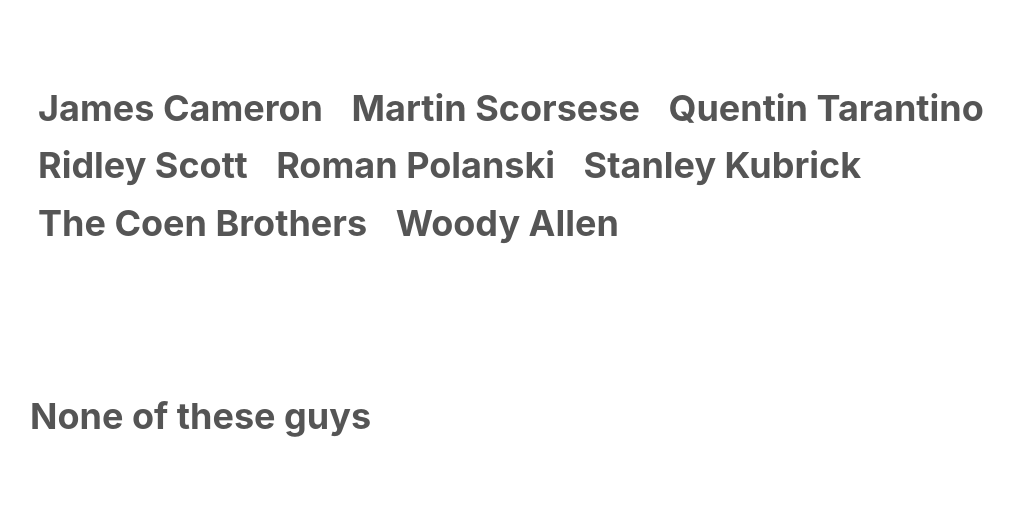
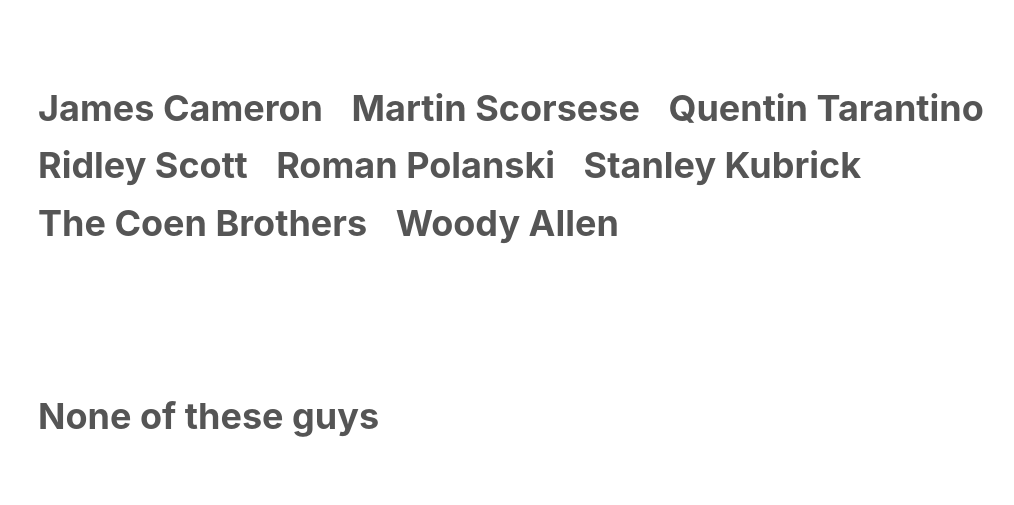
Before and after one commit to olle-johannesson/movies-for-pixi, an Eleventy site: page directors.njk in a window 1280 px wide. Shown: the whole page, without its empty margins (34-1048 px from the left). Built offline with nearby package versions, Linux system fonts and the light colour scheme; Eleventy itself is replaced by a stand-in of ours; files that its build step writes are made by us from their sources.

Commit message:
fix uneven padding in directors list

```diff
--- a/directors.njk
+++ b/directors.njk
@@ -11,4 +11,4 @@ permalink: "/directors/index.html"
 {% endfor %}
 </ul>
 
-<a href="/" class="f4 f2-ns b db pa3 pa5-ns link dim mid-gray">None of these guys</a>
+<a href="/" class="f4 f2-ns b db pa3 pa5-ns link dim mid-gray"><span class="pa2">None of these guys</span></a>
```
